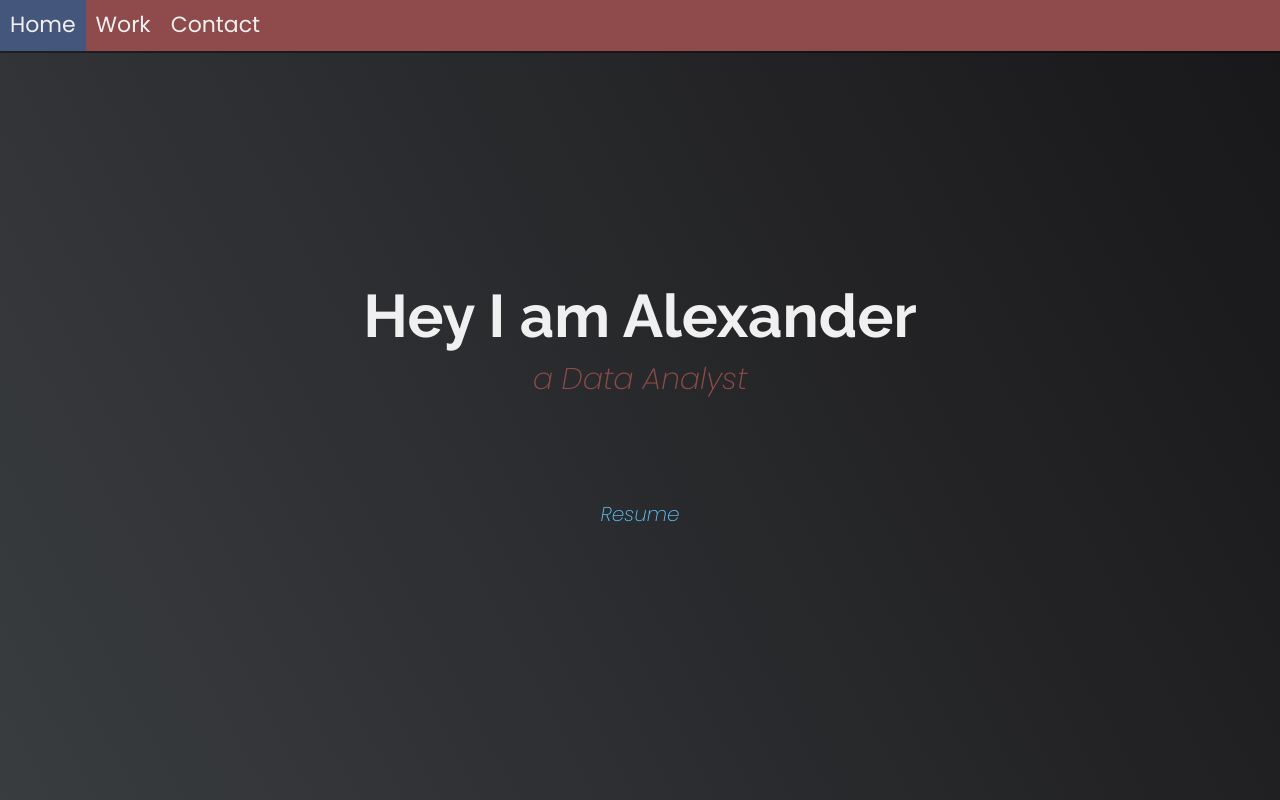
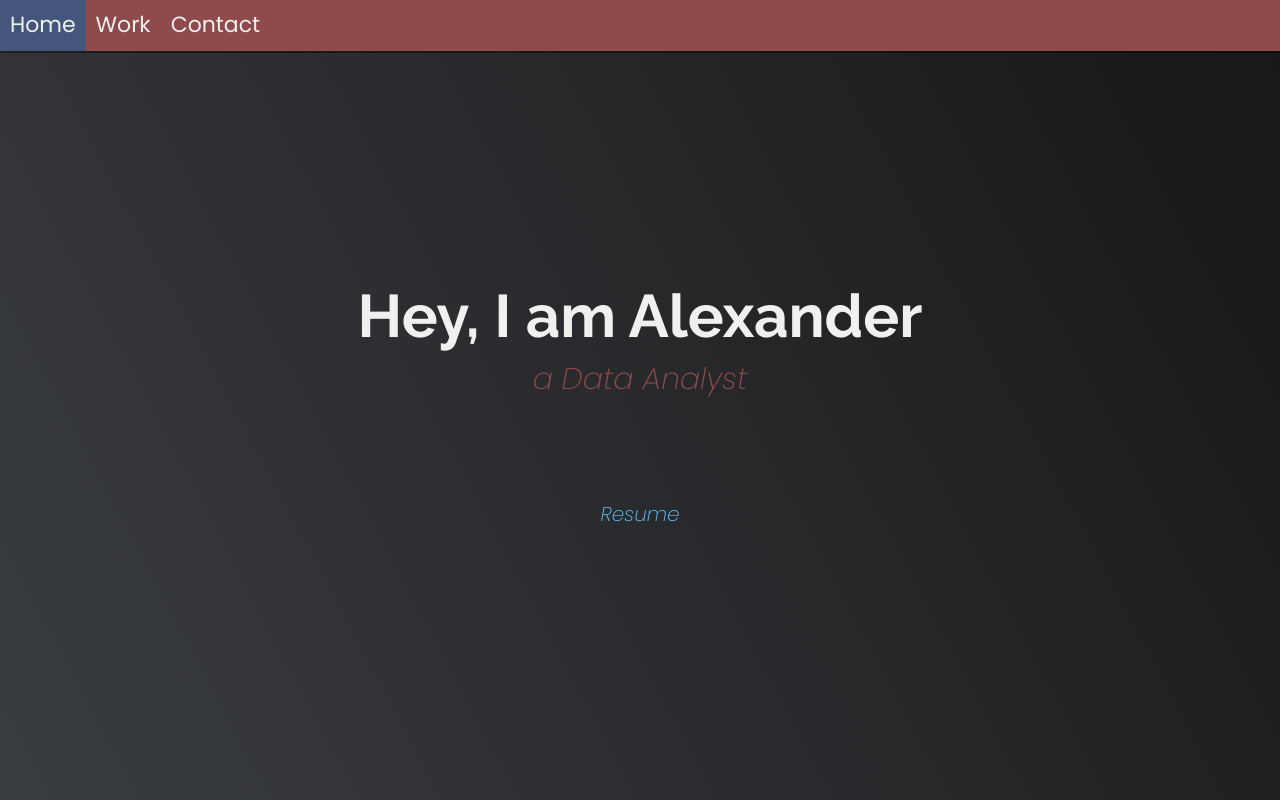
Before and after one commit to Amwagner45/Alexander-Wagner-Resume, a plain HTML site: page index.html in a window 1280 px wide. Shown: the top 800 px of the page. Drawn offline with Linux system fonts and the light colour scheme.

Commit message:
Update punctuation

```diff
--- a/index.html
+++ b/index.html
@@ -41,7 +41,7 @@
     <!-- START WELCOME SECTION -->
 
     <section id="welcome-section" class="welcome-section">
-      <h1>Hey I am Alexander</h1>
+      <h1>Hey, I am Alexander</h1>
       <p>a Data Analyst</p>
       <a href="resume.html">Resume</a>
     </section>
@@ -185,12 +185,12 @@
           class="btn contact-details"
           ><i class="fab fa-github"></i> GitHub</a
         >
-        <a
+        <!-- <a
           href="https://twitter.com/Atheawesome45"
           target="_blank"
           class="btn contact-details"
           ><i class="fab fa-twitter"></i> Twitter</a
-        >
+        > -->
       </div>
     </section>
 
```
